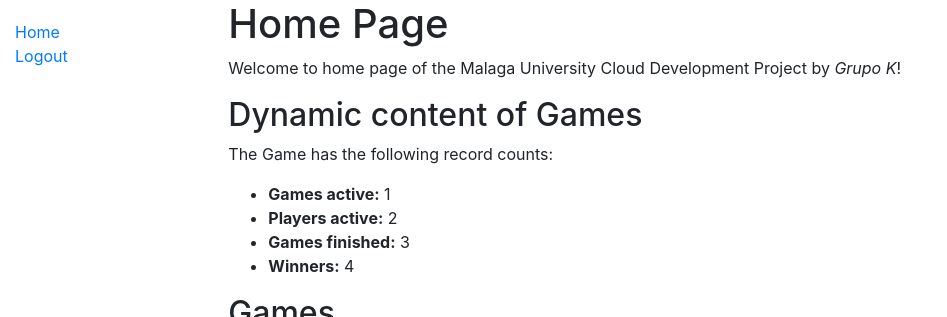
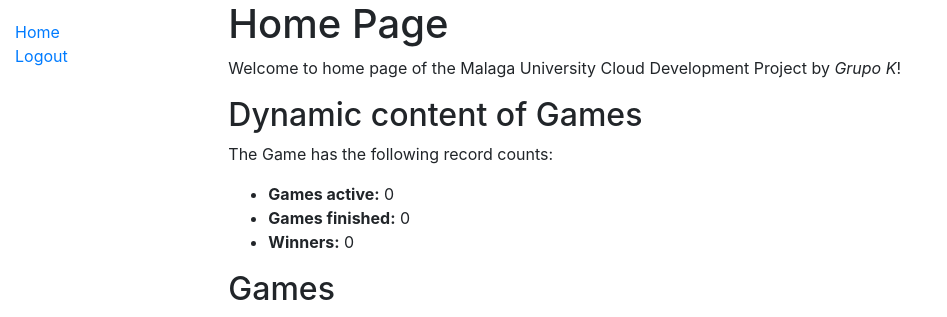
Before and after one commit to DRTorresRuiz/LaCazaDelTesoro, a Django app: page /homepage/ in a window 1280 px wide. Shown: the top 317 px of the page, without its empty margins (0-947 px from the left). Run offline with Django 3.2, Linux system fonts and the light colour scheme; data that the repository does not hold is empty; some libraries are stand-ins or nearby versions.

Commit message:
homepage now shows actual stats

```diff
--- a/homepage/templates/index_homepage.html
+++ b/homepage/templates/index_homepage.html
@@ -6,10 +6,9 @@
   <h2>Dynamic content of Games</h2>
   <p>The Game has the following record counts:</p>
   <ul>
-    <li><strong>Games active:</strong> {{ num_books }}</li>
-    <li><strong>Players active:</strong> {{ num_instances }}</li>
-    <li><strong>Games finished:</strong> {{ num_instances_available }}</li>
-    <li><strong>Winners:</strong> {{ num_authors }}</li>
+    <li><strong>Games active:</strong> {{ num_games_active }}</li>
+    <li><strong>Games finished:</strong> {{ num_games_finished }}</li>
+    <li><strong>Winners:</strong> {{ num_winners }}</li>
   </ul>
 <h2>Games</h2>
 <!--
--- a/homepage/views.py
+++ b/homepage/views.py
@@ -7,25 +7,16 @@ from Game.models import Game
 #from catalog.models import Book, Author, BookInstance, Genre
 
 def index(request):
-    """View function for home page of site."""
-
-    # Generate counts of some of the main objects
-    num_books = 1
-    num_instances = 2
-
-    # Available books (status = 'a')
-    num_instances_available = 3
-
-    # The 'all()' is implied by default.
-    num_authors = 4
 
     games = Game.objects.all()
+    num_games_finished = len(Game.objects.filter(status = 1))
+    num_games_active = len(Game.objects.filter(status = 2))
+    num_winners = len(set(filter(None.__ne__, Game.objects.all().values_list('winner', flat=True))))
 
     context = {
-        'num_books': num_books,
-        'num_instances': num_instances,
-        'num_instances_available': num_instances_available,
-        'num_authors': num_authors,
+        'num_games_finished': num_games_finished,
+        'num_games_active': num_games_active,
+        'num_winners': num_winners,
 	'games': games
     }
 
```
Also changed, not shown: 2 other files.
